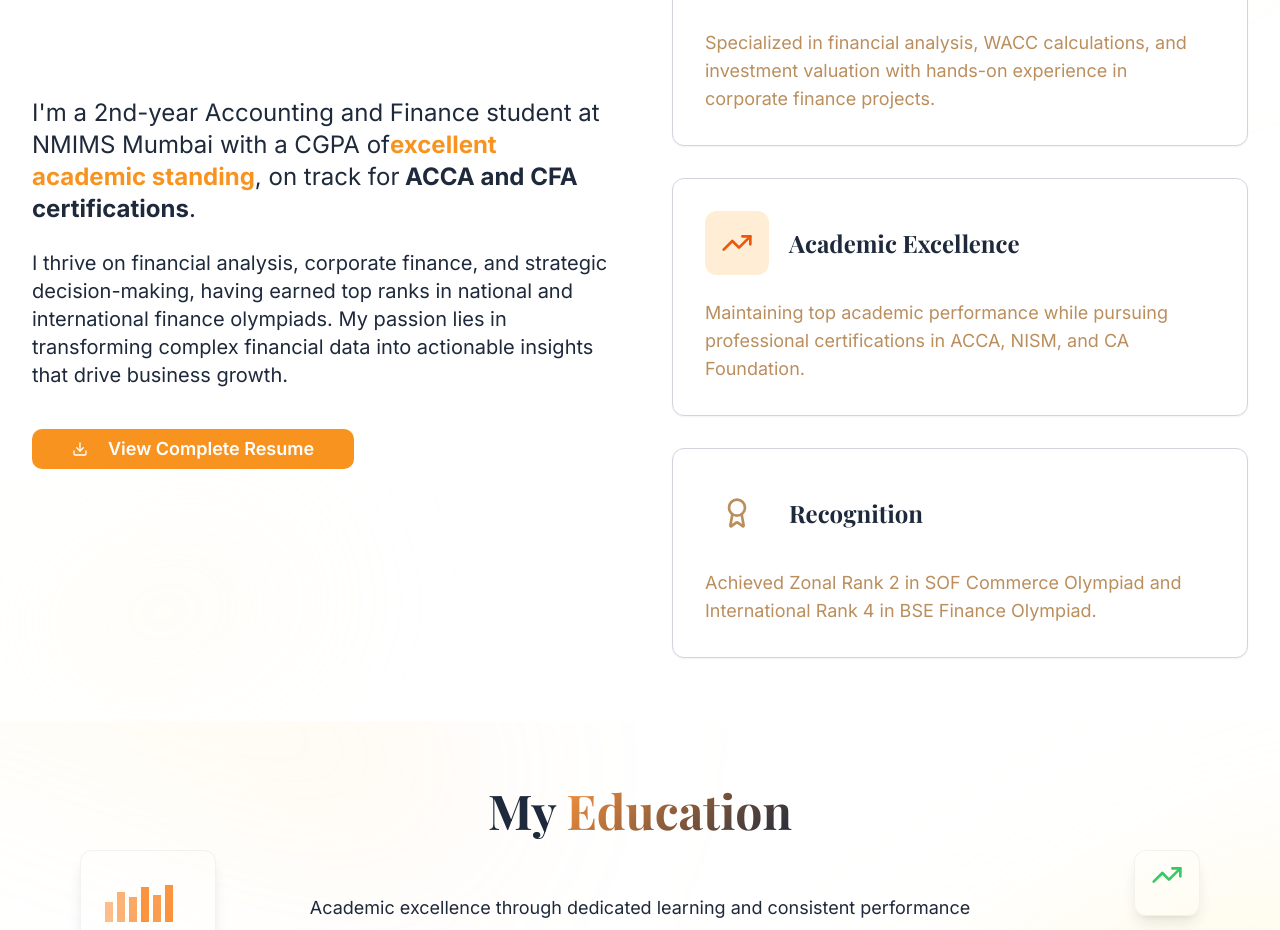
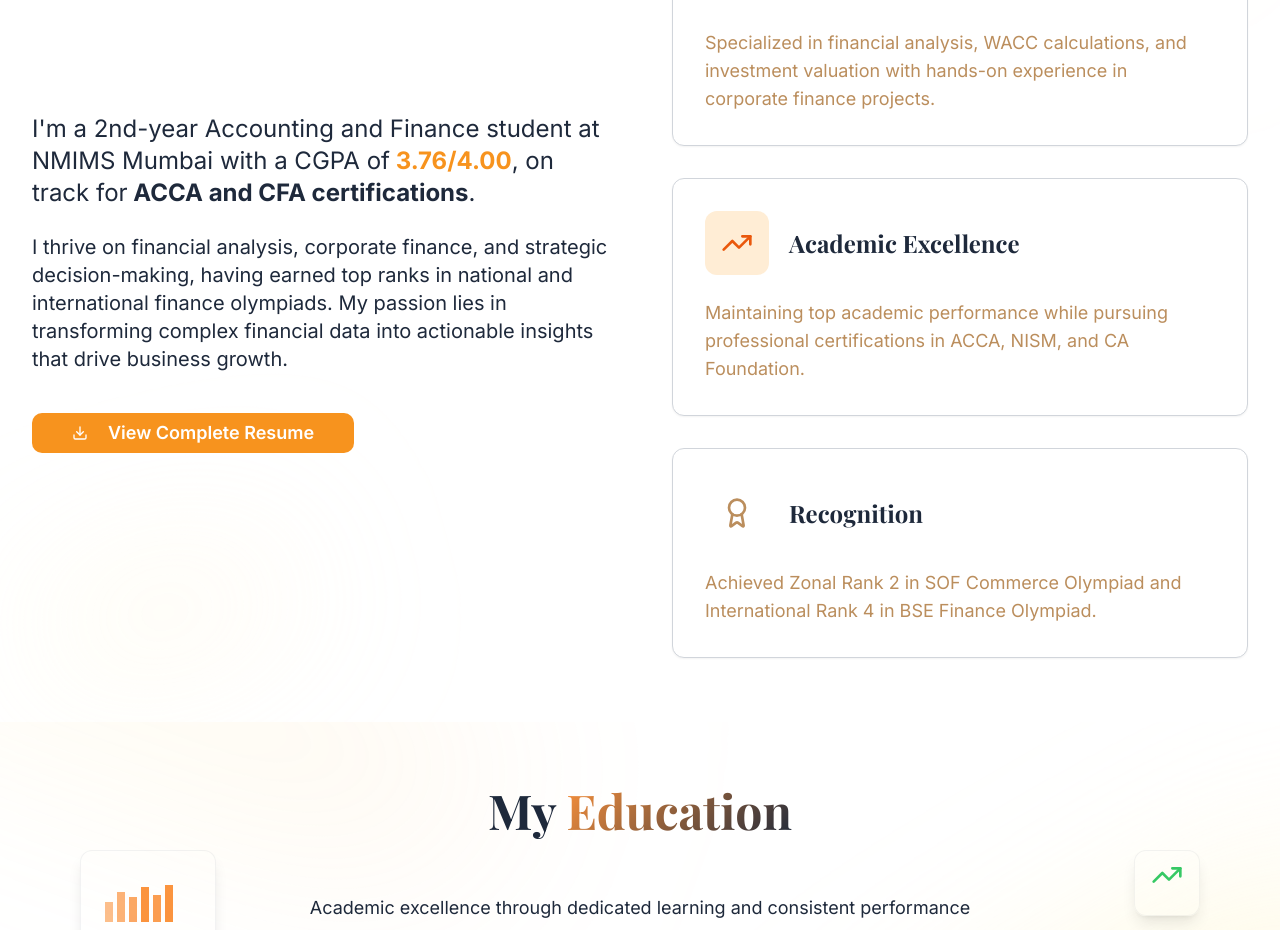
Before and after one commit to aakanksha-singh-hub/devanbansal-portfolio, a React (Vite) app: page / in a window 1280 px wide. Shown: the part 1080-2010 px from the top of the page. Built offline with nearby package versions, Linux system fonts and the light colour scheme.

Commit message:
updated about section

```diff
--- a/src/components/AboutSection.tsx
+++ b/src/components/AboutSection.tsx
@@ -52,7 +52,7 @@ const AboutSection = () => {
             <div className="prose prose-lg text-navy-600 mb-6 md:mb-10">
               <p className="text-lg md:text-xl lg:text-2xl leading-relaxed mb-4 md:mb-6 hover:text-navy-700 transition-colors duration-300">
                 I'm a 2nd-year Accounting and Finance student at NMIMS Mumbai with a CGPA of
-                <span className="font-bold text-orange-500 hover:text-orange-600 transition-colors duration-300">excellent academic standing</span>, on track for
+                <span className="font-bold text-orange-500 hover:text-orange-600 transition-colors duration-300"> 3.76/4.00</span>, on track for
                 <span className="font-bold text-navy-800 hover:text-navy-900 transition-colors duration-300"> ACCA and CFA certifications</span>.
               </p>
               <p className="text-base md:text-lg lg:text-xl leading-relaxed hover:text-navy-700 transition-colors duration-300">
```
